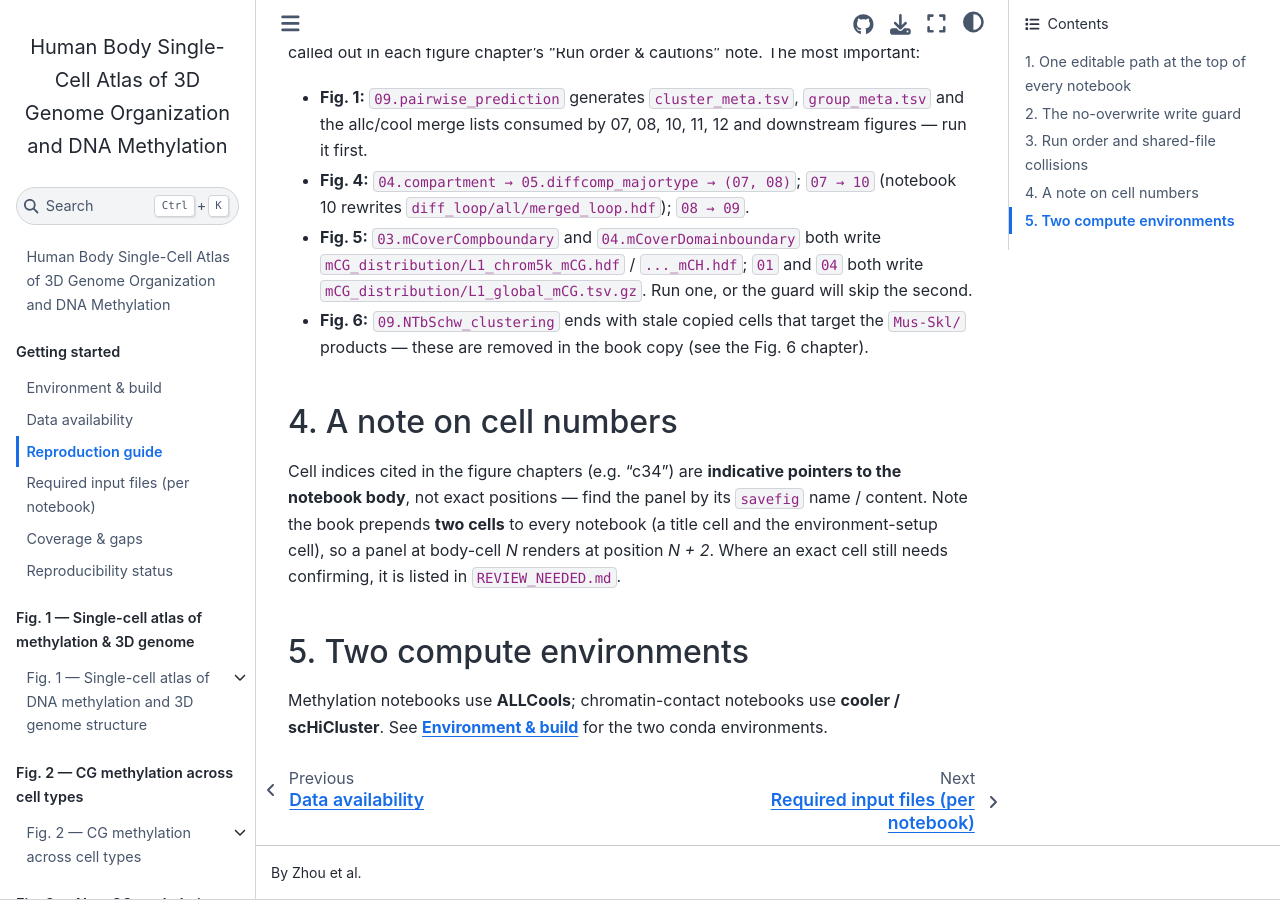
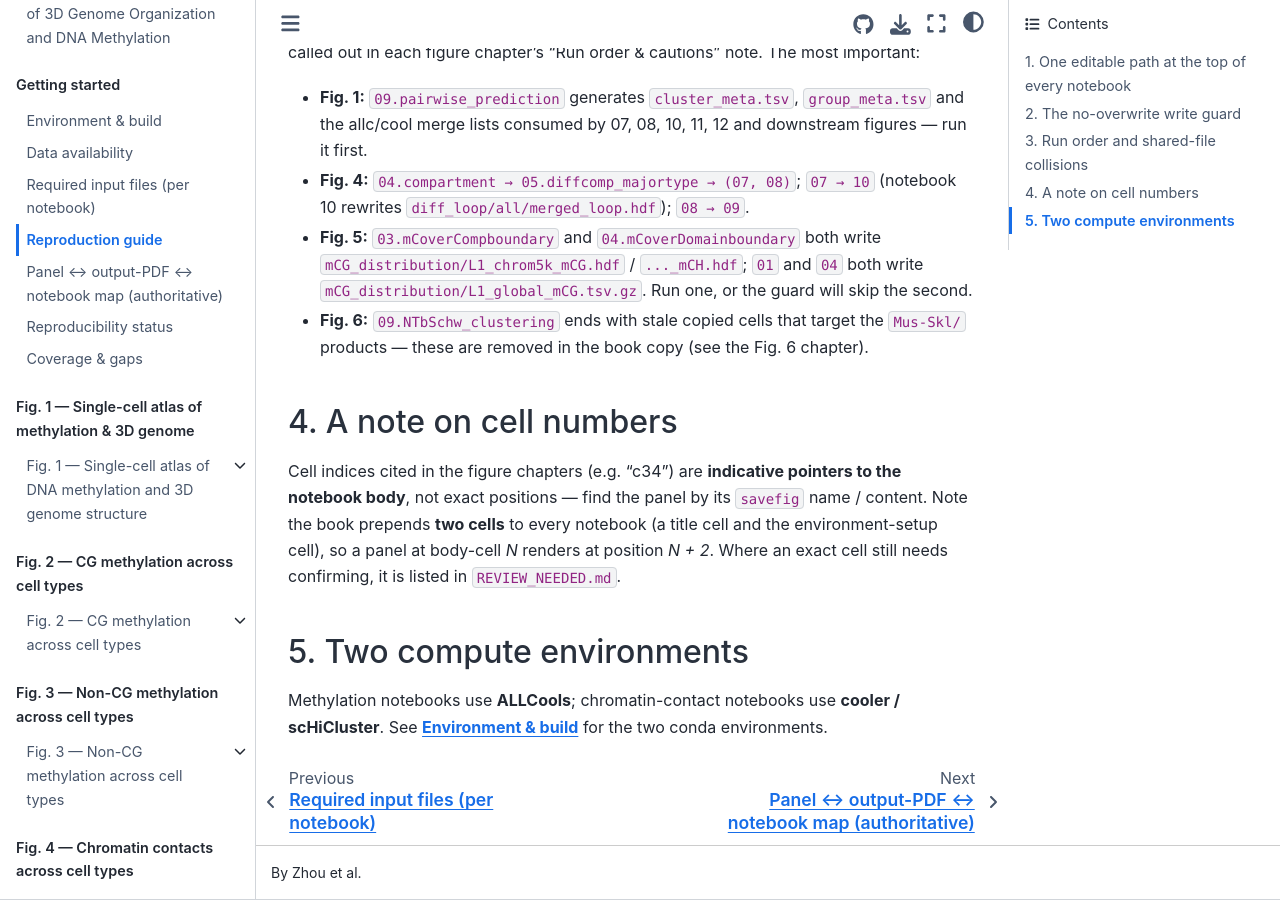
Before and after one commit to zhoujt1994/HumanCellEpigenomeAtlas, a Jupyter Book: the page built from reproduce.md, in a window 1280 px wide and 900 px high, scrolled down 1658 px. Built offline with Jupyter Book 1.0.4 settings and Sphinx 7.4.7 and the Sphinx Book theme 1.1.4, drawn with Linux system fonts in a browser that asks for light colours; pages that are not in the unit, such as notebooks, are missing from menus; part of the change alters nothing that is shown.

Commit message:
Checkpoint before map-driven cleanup: PANEL_MAP + TOC panel-order + fig3/02 palette
Co-Authored-By: Claude Opus 4.8 (1M context) <noreply@anthropic.com>
Claude-Session: https://claude.ai/code/session_01TxiGWAebmeD1gzf7qLoNXm

```diff
--- /dev/null
+++ b/PANEL_MAP.md
@@ -0,0 +1,195 @@
+# Panel ↔ output-PDF ↔ notebook map (authoritative)
+
+Built by reading every figure PDF (`figure/figN_rev.pdf`, `figS1–S32_rev.pdf`), the legends
+in `figure/manuscript.txt`, and every notebook's **rendered** plots, then matching each of the
+**230 savefig outputs** to a published panel. This replaces the stale `REVIEW_NEEDED.md`.
+
+**Rule for the book:** keep only cells that produce a published panel **plus their
+prerequisites** (compute/pipeline cells they depend on). Everything marked `NONE`
+(redundant duplicate, superseded variant, or exploratory/QC) is removed. `cell` = index
+among **code cells only**. `{ct}`/`{group_name}`/`{version}`/`{mode}` are per-notebook loop vars.
+
+Confidence is high unless noted. Items flagged **(confirm)** are worth a human glance.
+
+---
+
+## Notebook classification
+
+**KEEP — produces ≥1 published panel:**
+`fig1/01,02,03,04,07,08,10,11` · `fig2/01,02,03,04,05,07,10,13,15,16,18` ·
+`fig3/02,03,04,05,06,07,09` · `fig4/01,02,06,07,09,10` · `fig5/01,02,03,05,08` ·
+`fig6/02,06,07,09`
+
+**PREREQUISITE — no saved panel, but a calling pipeline or compute step a KEEP notebook depends on:**
+`fig2/06` (DMR-motif enrichment → Fig 2O/S13E, *plot cell missing*), `fig2/08,09,14` (PMD/DMR calling) ·
+`fig4/03,04,05,08` (domain/compartment/diff-loop calling → feed 4C/4E/4F/4G) ·
+`fig5/06,07` (loop-DMR motif compute → Fig 5H; `07` renders Fig 5I inline, never saved) ·
+`fig6/01,03` (Mus-Skl base clustering/diff-loop, refined by `02`/`06`)
+
+**DROP — no panel and not a prerequisite (exploratory / superseded / not in paper):**
+`fig1/05` (modality-contribution QC heatmaps), `fig1/06` (downsample benchmark), `fig1/09` (pairwise-prediction QC), `fig1/12` (writes .npz only) ·
+`fig3/08` (duplicates fig2/02 mCG/PMD plots — Fig 2 territory), `fig3/10` (marker-gene mCH tSNE, unpublished) ·
+`fig5/04` (mC-over-domain-boundary, superseded by `03`) ·
+`fig6/04,05` (non-7group / 3-group DMR-loop, superseded by `06`), `fig6/08` (Epi-Gas tSNEs, not in figure — **confirm**, S32G/H Epi-Gas heatmaps are a gap), `fig6/10,11,12,13,14` (colon/stomach **mCT** — not in this paper)
+
+---
+
+## Fig 1
+
+| panel | output_pdf | notebook | cell |
+|---|---|---|---|
+| Fig 1A | tissue_legend.pdf | fig1/01 | 43 |
+| Fig 1C | browser_example.pdf | fig1/01 | 17 |
+| Fig 1D | All_modality_cluster.pdf | fig1/01 | 38 |
+| Fig 1E | L1_tissueratio.pdf | fig1/01 | 42 |
+| Fig 1F | dendrogram_..._horizontal_even.pdf | fig1/07 | 22 |
+| Fig S1A | blacklist_example.svg | fig1/02 | 9 |
+| Fig S2A | cemba_5kCG_100kCG_subclass.pdf | fig1/03 | 42 |
+| Fig S2C/D | mc_lsi_anchormethod_{g}.pdf | fig1/04 | 6 |
+| Fig S2E | TrCo_wnn_concat_leiden.pdf | fig1/04 | 23 |
+| Fig S5 | tissue_celltype.pdf | fig1/08 | 22 |
+| Fig S7A | cosine_subtype_Loyfer.pdf | fig1/10 | 39 |
+| Fig S7B | cosine_subtype_Schultz.pdf | fig1/10 | 71 |
+| Fig S8 | Ecorr_subtype_ENCODE.pdf | fig1/11 | 36 |
+
+**Strip (NONE):** fig1/01 c37,39,59,60,61,62,63 (QC/alt-embedding tSNEs; c58 is a dup of the S5 source in fig1/08 → keep fig1/08's), fig1/07 c23 (vertical dup), fig1/11 c35 (Qcorr, not published).
+Not sourced in fig1/: S2B, S3, S4, S6.
+
+## Fig 2
+
+| panel | output_pdf | notebook | cell |
+|---|---|---|---|
+| Fig 2A | L1_cellglobalCG_box.pdf | fig2/01 | 12 |
+| Fig 2B | L1_siteCG_heatmap.pdf | fig2/01 | 25 |
+| Fig 2C | L1_track.pdf | fig2/01 | 31 |
+| Fig 2D+2E | pmd_hist_chr2-70M-85M.pdf | fig2/02 | 61 |
+| Fig 2F | L1_siteCG_10kb_kmeans3.pdf | fig2/02 | 62 |
+| Fig 2G+S9D | L1_10kb_hist_kmeans3_PuRd.pdf | fig2/02 | 49 |
+| Fig 2H | ATAC_peak_3state_stackedbar.pdf | fig2/15 | 18 |
+| Fig 2I+S11A | tss_3state_exprgroup_stackedbar.pdf | fig2/03 | 26 |
+| Fig 2J+S11B | mCG_geneflank_exprgroup.pdf | fig2/03 | 24 |
+| Fig 2K+S11C | tss_3state_fcgroup_pmdnonpmd_stackedbar.pdf | fig2/03 | 44 |
+| Fig 2L+S11D | mCG_geneflank_fcgroup_pmdnonpmd.pdf | fig2/03 | 42 |
+| Fig 2M | DMR_roadmapDMR_overlap_venn.pdf | fig2/04 | 14 |
+| Fig 2N | DMR_ATACpeak_overlap_venn.pdf | fig2/05 | 37 |
+| Fig 2P+S15A | TE_tsne.pdf | fig2/07 | 13 |
+| Fig S9A | pmd_method_compare.pdf | fig2/02 | 54 |
+| Fig S9B | L1_siteCG_multires_pmd_nonpmd_hist.pdf (+ c13 legend) | fig2/02 | 23 |
+| Fig S9C | L1_track_ylim.pdf | fig2/01 | 32 |
+| Fig S10A/B | {ct}.10kb_hist_donor.pdf | fig2/10 | 16 |
+| Fig S10C | {ct}.10kb_hist_confusion.pdf | fig2/10 | 17 |
+| Fig S10D | HemaT_10kb_hist_cross.pdf | fig2/02 | 74 |
+| Fig S10E | HemaB_10kb_hist_cross.pdf | fig2/02 | 72 |
+| Fig S11E | tss_3state_fcgroup_pmdsubtype_stackedbar.pdf | fig2/03 | 31 |
+| Fig S11F | mCG_geneflank_fcgroup_pmdsubtype.pdf | fig2/03 | 29 |
+| Fig S11G/H | PMD_histone_tissue.svg | fig2/13 | 32 |
+| Fig S12A | tss_dist_hcagene.pdf | fig2/04 | 42 |
+| Fig S12B | DMR_mCG_heatmap.pdf | fig2/04 | 76 |
+| Fig S12C | DMR_hypohypercount_subtype.pdf | fig2/04 | 71 |
+| Fig S13A | merged_DMR_ATACpeak_overlap_bar_cap.pdf | fig2/05 | 27 |
+| Fig S13B | dendrogram_majortype_{nonpeak,peak}dmr.pdf | fig2/05 | 93,100 |
+| Fig S13C | L1_peakdmr_nonpeakdmr_corr.pdf | fig2/05 | 104 |
+| Fig S13D | L1_peakdmr_nonpeakdmr_corr_scatter.pdf | fig2/05 | 105 |
+| Fig S14A | cCREs_distal2k_flankCG.pdf | fig2/05 | 65 |
+| Fig S14C | peak_mCG_violin.pdf | fig2/16 | 18 |
+| Fig S14D | hypo_motif.pdf | fig2/16 | 52 |
+| Fig S14E | hyper_motif.pdf | fig2/16 | 54 |
+| Fig S15B | TE_ARI.pdf | fig2/07 | 12 |
+| Fig S29A | L1_dmr_75GWAS_fdr.pdf | fig2/18 | 18 |
+| Fig S29B | L1_h2enrich_dmr_diff_75GWAS.pdf | fig2/18 | 24 |
+
+**Strip (NONE):** fig2/01 c26 · fig2/02 c50,69,81,98(dup 2A) · fig2/03 c5,25,30,32,33,38,39,43,45,46,47,50,51 (TSS/DEG variants + volcanoes) · fig2/05 c25,43(dup 2M),94(dup),101(dup) · fig2/07 c19 · fig2/13 c25,26 · fig2/18 c23.
+**Gap:** Fig 2O + Fig S13E (DMR TF-motif dot plots) — `fig2/06` computes the enrichment (Table S2) but has no plot cell.
+
+## Fig 3
+
+| panel | output_pdf | notebook | cell |
+|---|---|---|---|
+| Fig 3A | L1_cellglobalCH_box.pdf | fig3/02 | 18 |
+| Fig 3B | L1_context_scatter.pdf | fig3/03 | 24 |
+| Fig 3C | autocorr_100kb_res{res}b_L1_context_heatmap.pdf (crop of S19A) | fig3/05 | 26 |
+| Fig 3D | L1_geneannot_mCH_heatmap.pdf | fig3/09 | 97 |
+| Fig 3E | L1_annot_mCH_heatmap.pdf | fig3/09 | 57 |
+| Fig 3F | CGcomp_flankCH.pdf | fig3/06 | 19 |
+| Fig 3G | All_100kCH_meta.pdf | fig3/07 | 35 |
+| Fig 3H | L1_mCH_seurat_tsne_celltype.pdf (crop of S22) | fig3/07 | 48 |
+| Fig S17A | L1_mCcontext_corr_res50k_grouped.pdf | fig3/02 | 84 |
+| Fig S17B | L1_mCcontext_corr_resall.pdf | fig3/02 | 85 |
+| Fig S18 | L1group_mCcontext_corr.pdf | fig3/02 | 97 |
+| Fig S19A | autocorr_..._L1_context_heatmap.pdf | fig3/05 | 26 |
+| Fig S19B | autocorr_..._context_L1_line.pdf | fig3/05 | 27 |
+| Fig S20 | mCH_group_DNMT_expr.pdf | fig3/02 | 93 |
+| Fig S21A | highCA_lowCG_lowCA_lowCG_annot_fc.pdf | fig3/04 | 41 |
+| Fig S21B | lowCG_highCA_vs_lowCA_motif_pvalue.pdf | fig3/04 | 49 |
+| Fig S22 | L1_mCH_seurat_tsne_celltype.pdf | fig3/07 | 48 |
+| Fig S23A | 100kCH_L1_rocpr.pdf | fig3/07 | 40 |
+
+**Strip (NONE):** fig3/01 c13 · fig3/02 c16,17(overwritten),28 · fig3/04 c50 · fig3/05 c20,21,39 · fig3/07 c34(overwritten),54 · fig3/09 c49,96.
+**Gap:** Fig 3I, Fig S23B, Fig S16A/B — not produced in fig3/.
+
+## Fig 4
+
+| panel | output_pdf | notebook | cell |
+|---|---|---|---|
+| Fig 4A | cell_{N}_majortype_decay.pdf | fig4/01 | 13 |
+| Fig 4B | cell_{N}_majortype_decay_boxplot.pdf | fig4/01 | 16 |
+| Fig 4C | comp{diff,sum}_shortlong_lineplot.pdf | fig4/02 | 21,25 |
+| Fig 4D | loop_length_box.pdf | fig4/06 | 14 |
+| Fig 4E | majortype_diffloop_comp.pdf | fig4/10 | 22 |
+| Fig 4F | diffloop_{gtmp}.pdf | fig4/09 | 52 |
+| Fig 4G | EpiBrst_diffloop_deg_heatmap.pdf | fig4/09 | 37 |
+| Fig S24A | comp{diff,sum}_dist_heatmap.pdf | fig4/02 | 20,22 |
+| Fig S24B | celltype_ratio_compstr_{impute,raw}_corr.pdf (confirm: 4 vs 5 cols) | fig4/01 | 46,50 |
+| Fig S25A | loop_stats_bar.pdf | fig4/06 | 16 |
+| Fig S25B | domain_length_bar.pdf | fig4/06 | 8 |
+| Fig S25C | domain_{raw,impute}_length_box.pdf | fig4/06 | 6,7 |
+| Fig S25D | {group_name}_diffloop_apa{,score}.pdf | fig4/07 | 55,57 |
+
+**Strip (NONE):** fig4/01 c14,20,31,52,77,80 · fig4/06 c15 · fig4/10 c23(dup of c22).
+
+## Fig 5
+
+| panel | output_pdf | notebook | cell |
+|---|---|---|---|
+| Fig 5A | mCG_comp_{mode}_corr.pdf | fig5/01 | 29 |
+| Fig 5B | mCH_comp_{mode}_corr.pdf | fig5/01 | 53 |
+| Fig 5C | corr_comp_mCG.pdf | fig5/02 | 30 |
+| Fig 5D | corr_comp_mCG_zoomin.pdf | fig5/02 | 31 |
+| Fig 5E | comp_pmd_comporder_kmeans10_nonbrain.pdf | fig5/02 | 15 |
+| Fig 5F | comp_boundary_flankmCG.pdf | fig5/03 | 36 |
+| Fig 5G | comp_boundary_flankmCH.pdf | fig5/03 | 63 |
+| Fig 5H | (Homer dot-plot, **savefig commented**) | fig5/08 | 53 |
+| Fig 5I | (violin, **never saved**) | fig5/07 | 26 |
+| Fig S26A | mCG_comp_{mode}_corr_example_scatter.pdf | fig5/01 | 28 |
+| Fig S26B | mCH_comp_{mode}_corr_example_scatter.pdf | fig5/01 | 52 |
+| Fig S26C | comp_boundary_flankmCG_{ct}.pdf | fig5/03 | 40 |
+| Fig S26D | comp_boundary_flankmCH_{ct}.pdf | fig5/03 | 67 |
+| Fig S27A | loop_summit_subtypedmr_enrich.pdf | fig5/05 | 13 |
+
+**Strip (NONE):** fig5/02 c10(dup),13,36 · fig5/07 c10,13 · fig5/08 c41 (rejected pycisTarget version).
+**Fix:** re-enable the commented savefig for Fig 5H (fig5/08 c53) and add a save for Fig 5I (fig5/07 c26).
+**Gaps produced elsewhere:** S27B, S28, S29.
+
+## Fig 6
+
+| panel | output_pdf | notebook | cell |
+|---|---|---|---|
+| Fig 6B+6C | mC_3C_embed_group_mCG_new.pdf | fig6/02 | 48 |
+| Fig 6E | Mus-Skl_fastslow_browser_{gtmp}{,_mczoomin}_{version}.pdf | fig6/06 | 64,67 |
+| Fig 6F | {ct}_mc3c_DMR_loop_7group_{version}_fdr_cgkmeans_heatmap.pdf | fig6/06 | 48 |
+| Fig 6H | {ct}_modality_tsne.pdf (Epi-TPB) | fig6/07 | 16 |
+| Fig 6K | Epi-TPB_DMR_3state_stackedbar.pdf | fig6/07 | 32 |
+| Fig S32A | ..._7group_{version}_fdr_cgkmeans_heatmap_percluster.pdf | fig6/06 | 49 |
+| Fig S32B | {group_name}_modality_tsne.pdf | fig6/09 | 54 |
+| Fig S32C | {group_name}_modality_pc_cluster_confusion.pdf | fig6/09 | 60 |
+
+**Strip (NONE):** fig6/02 c47 · fig6/06 c22,32,37,45,46,72,73,75 (non-published 7group variants) · fig6/07 c17,28 · fig6/09 c105,107.
+**Gaps produced elsewhere:** Fig 6A (ARI), 6D (donor confusion, correct counts), 6G (motif), 6I, 6J, S32D–H.
+Note: S30/S31 = per-major-type subtype-embedding grids supporting **Fig 1F** (not Fig 6).
+
+---
+
+## Open questions for confirmation
+1. **fig6/08 (Epi-Gas):** its tSNEs aren't in the figure, but S32G/H (Epi-Gas DMR/loop heatmaps) exist as a gap — keep as prerequisite or drop?
+2. **Fig S24B** (fig4/01 c46/c50): notebook plots 4 columns; published S24B shows 5 (adds a "Strength" column) — version drift.
+3. **Gap panels with no notebook source** (need a source or a note in `gaps.md`): 2O, 3I, 5H*/5I* (*inline-only), 6A, 6D, 6G, 6I, 6J, S13E, S16A/B, S23B, S27B, S28, S29(fig5-side), S32D–H.
--- a/_toc.yml
+++ b/_toc.yml
@@ -5,22 +5,22 @@ parts:
     chapters:
       - file: setup
       - file: data
+      - file: inputs
       - file: reproduce
-      - file: inputs
-      - file: fig2/00.demo_fig2A
+      - file: PANEL_MAP
+      - file: reproducibility
       - file: gaps
-      - file: reproducibility
   - caption: "Fig. 1 — Single-cell atlas of methylation & 3D genome"
     chapters:
       - file: fig1/fig1
         sections:
           - file: fig1/01.clustering_summary
+          - file: fig1/07.dendrogram_annot
           - file: fig1/02.m3c_blacklist
           - file: fig1/03.method_clustering
           - file: fig1/04.method_anchor
           - file: fig1/05.modality_contribution
           - file: fig1/06.downsample_clustering
-          - file: fig1/07.dendrogram_annot
           - file: fig1/08.L2both_per_celltype
           - file: fig1/09.pairwise_prediction
           - file: fig1/10.compare_bulkmc
@@ -30,37 +30,38 @@ parts:
     chapters:
       - file: fig2/fig2
         sections:
+          - file: fig2/00.demo_fig2A
           - file: fig2/01.mCG_distribution
           - file: fig2/02.PMD_hetero
+          - file: fig2/15.PMD_ATAC
           - file: fig2/03.PMD_RNA
           - file: fig2/04.DMR_stats
           - file: fig2/05.DMR_overlap_ATAC
           - file: fig2/06.DMR_motif
           - file: fig2/07.TE_mCG
+          - file: fig2/10.PMD_donor
+          - file: fig2/13.PMD_histone
+          - file: fig2/16.peak_mCG_motif
+          - file: fig2/18.DMR_loop_sLDSC
           - file: fig2/08.PMD_calling_insulation
           - file: fig2/09.PMD_cell-by-site
-          - file: fig2/10.PMD_donor
           - file: fig2/11.PMD_Hema-Tmem
           - file: fig2/12.PMD_Epi-TPB
-          - file: fig2/13.PMD_histone
           - file: fig2/14.PMD_DMR
-          - file: fig2/15.PMD_ATAC
-          - file: fig2/16.peak_mCG_motif
           - file: fig2/17.geneCG_expr_corr
-          - file: fig2/18.DMR_loop_sLDSC
   - caption: "Fig. 3 — Non-CG methylation across cell types"
     chapters:
       - file: fig3/fig3
         sections:
+          - file: fig3/02.mCH_distribution
           - file: fig3/01.global_mCH
-          - file: fig3/02.mCH_distribution
           - file: fig3/03.mC_context_lambda
-          - file: fig3/04.mCH_mCG_corr
           - file: fig3/05.mCH_mCG_scale
+          - file: fig3/09.mCH_geneflank
           - file: fig3/06.mCH_mCG_comp
           - file: fig3/07.mCH_clustering
+          - file: fig3/04.mCH_mCG_corr
           - file: fig3/08.mCH_hetero
-          - file: fig3/09.mCH_geneflank
           - file: fig3/10.mCH_geneplot
   - caption: "Fig. 4 — Chromatin contacts across cell types"
     chapters:
@@ -68,14 +69,14 @@ parts:
         sections:
           - file: fig4/01.decay
           - file: fig4/02.decay_compartment
+          - file: fig4/06.domainloop_stats
+          - file: fig4/10.loop_comp
+          - file: fig4/09.loop_rna
+          - file: fig4/07.diffloop_majortype
           - file: fig4/03.decay_domain
           - file: fig4/04.compartment
           - file: fig4/05.diffcomp_majortype
-          - file: fig4/06.domainloop_stats
-          - file: fig4/07.diffloop_majortype
           - file: fig4/08.diffloop_subtype
-          - file: fig4/09.loop_rna
-          - file: fig4/10.loop_comp
   - caption: "Fig. 5 — DNA methylation vs 3D genome"
     chapters:
       - file: fig5/fig5
@@ -83,26 +84,21 @@ parts:
           - file: fig5/01.genome_mCG_compartment
           - file: fig5/02.comp_pmd
           - file: fig5/03.mCoverCompboundary
+          - file: fig5/08.pycistarget_loopDMR
+          - file: fig5/07.L2any_L2both
+          - file: fig5/05.loop_dmr_enrichment
           - file: fig5/04.mCoverDomainboundary
-          - file: fig5/05.loop_dmr_enrichment
           - file: fig5/06.loop_dmr_motif
-          - file: fig5/07.L2any_L2both
-          - file: fig5/08.pycistarget_loopDMR
   - caption: "Fig. 6 — Discrepant methylation- vs contact-defined types"
     chapters:
       - file: fig6/fig6
         sections:
+          - file: fig6/02.MusSkl_donor_clustering
           - file: fig6/01.MusSkl_clustering
-          - file: fig6/02.MusSkl_donor_clustering
-          - file: fig6/03.MusSkl_diffloop
           - file: fig6/04.MusSkl_diff
-          - file: fig6/05.MusSkl_diff_3group
           - file: fig6/06.MusSkl_diff_7group
           - file: fig6/07.Epi-TPB
+          - file: fig6/09.NTbSchw_clustering
+          - file: fig6/03.MusSkl_diffloop
+          - file: fig6/05.MusSkl_diff_3group
           - file: fig6/08.Epi-Gas
-          - file: fig6/09.NTbSchw_clustering
-          - file: fig6/10.colon_mct
-          - file: fig6/11.colon_mct_mc_donor
-          - file: fig6/12.stomach_mct
-          - file: fig6/13.stomach_mct_mc
-          - file: fig6/14.stomach_mct_mc_donor
```
